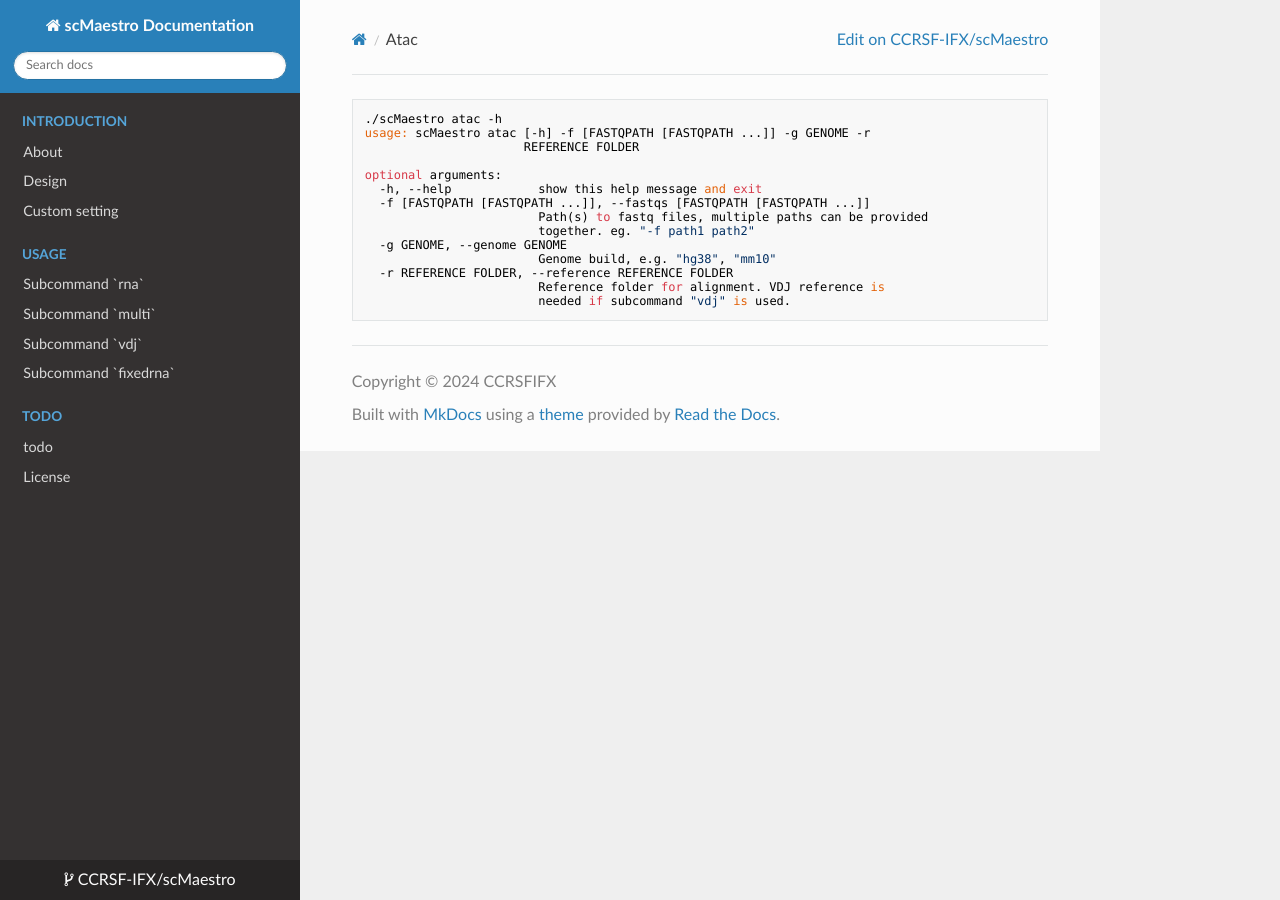
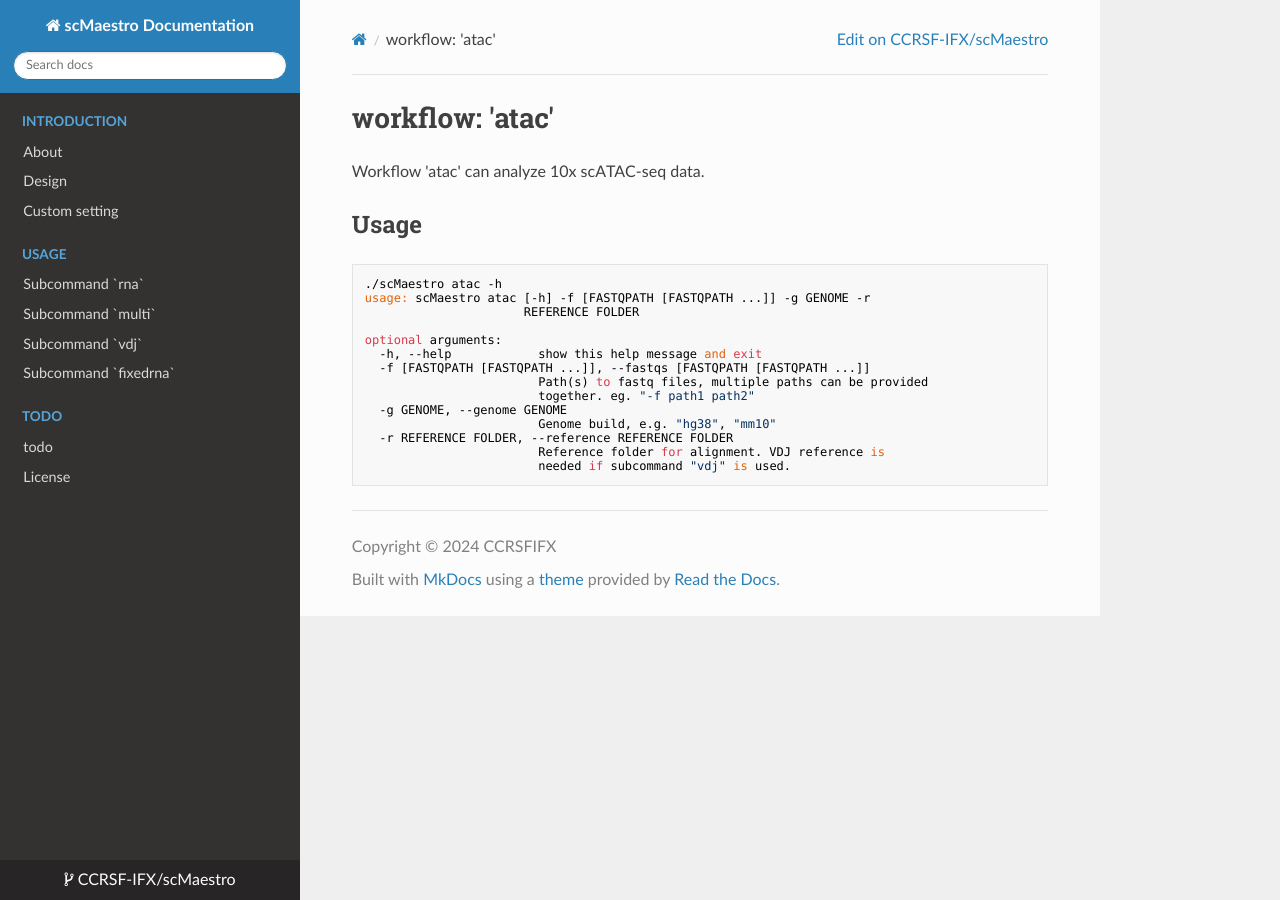
Before and after one commit to CCRSF-IFX/scMaestro, an MkDocs documentation site: the page built from docs/atac.md, in a window 1280 px wide. Built offline with MkDocs 1.6.1, drawn with Linux system fonts in a browser that asks for light colours; nearby versions of some CDN libraries.

Commit message:
Update atac.md

````diff
--- a/docs/atac.md
+++ b/docs/atac.md
@@ -1,6 +1,8 @@
-#
+# workflow: 'atac'
 
-##
+Workflow 'atac' can analyze 10x scATAC-seq data.
+
+## Usage
 
 ```
 ./scMaestro atac -h
````
